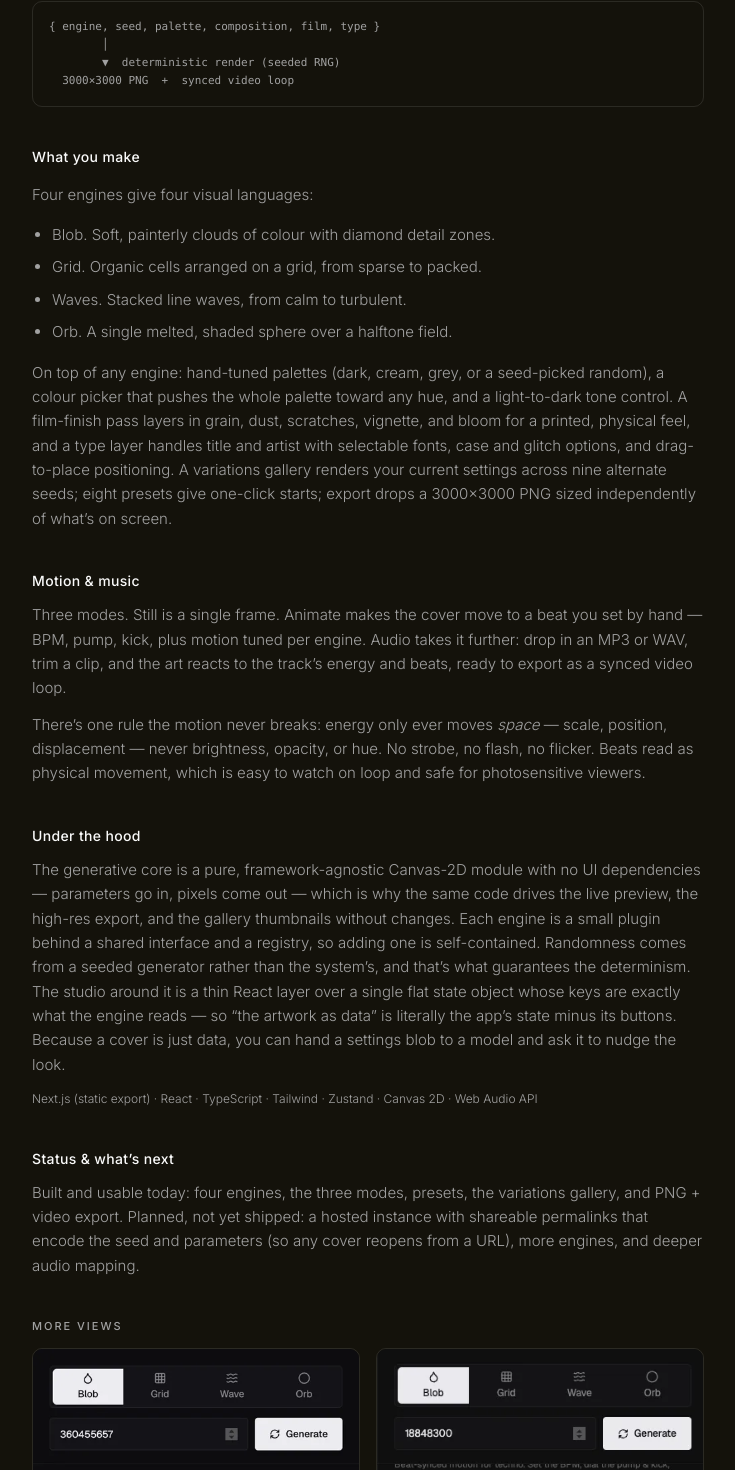
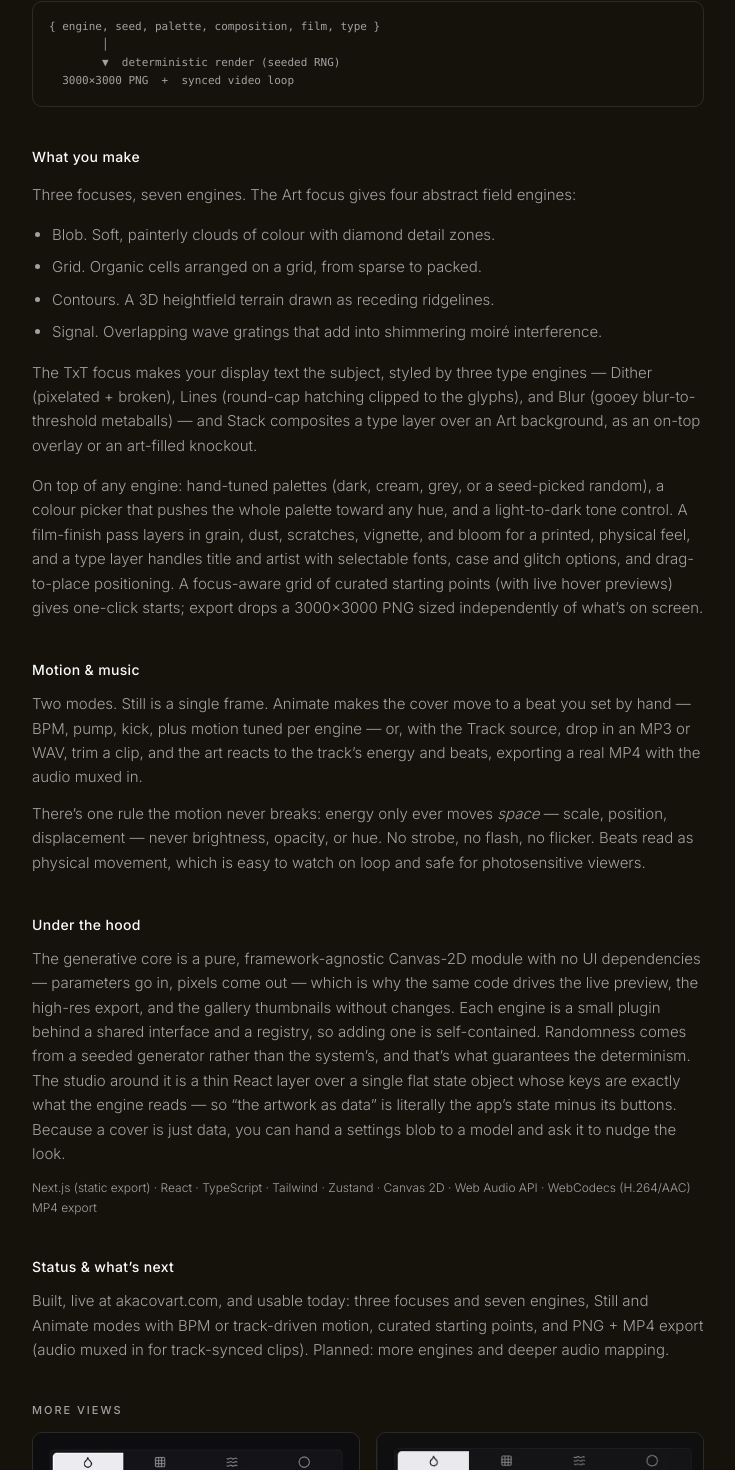
Before and after one commit to akaieuan/fkayion, a Next.js app: page /demo/akacovart in a window 1280 px wide. Shown: the part 1165-2635 px from the top of the page, without its empty margins (272-1007 px from the left). Built offline with nearby package versions, Linux system fonts and the light colour scheme.

Commit message:
README-consistency audit across 10 GitHub-linked pages (HITL Kit 15 primitives/v0.6, eval-kit v0.3.1, Collapse 21 lessons + shipped MCP scaffold, Hologram PyPI + tool framing, akaCOVART 3-focus/7-engine reality) + pixel-disc icons for the last two text cards

```diff
--- a/app/demo/akacovart/page.tsx
+++ b/app/demo/akacovart/page.tsx
@@ -136,7 +136,10 @@ export default function AkaCovartProjectPage() {
 
           <section className="space-y-4">
             <h2 className="text-sm font-medium tracking-wide text-foreground">What you make</h2>
-            <p>Four engines give four visual languages:</p>
+            <p>
+              Three focuses, seven engines. The <span className="text-foreground/85">Art</span> focus
+              gives four abstract field engines:
+            </p>
             <ul className="list-disc space-y-2 pl-5 marker:text-muted-foreground/50">
               <li>
                 <span className="text-foreground/85">Blob.</span> Soft, painterly clouds of colour with
@@ -147,34 +150,41 @@ export default function AkaCovartProjectPage() {
                 from sparse to packed.
               </li>
               <li>
-                <span className="text-foreground/85">Waves.</span> Stacked line waves, from calm to
-                turbulent.
+                <span className="text-foreground/85">Contours.</span> A 3D heightfield terrain drawn as
+                receding ridgelines.
               </li>
               <li>
-                <span className="text-foreground/85">Orb.</span> A single melted, shaded sphere over a
-                halftone field.
+                <span className="text-foreground/85">Signal.</span> Overlapping wave gratings that add
+                into shimmering moiré interference.
               </li>
             </ul>
+            <p>
+              The <span className="text-foreground/85">TxT</span> focus makes your display text the
+              subject, styled by three type engines — Dither (pixelated + broken), Lines (round-cap
+              hatching clipped to the glyphs), and Blur (gooey blur-to-threshold metaballs) — and{' '}
+              <span className="text-foreground/85">Stack</span> composites a type layer over an Art
+              background, as an on-top overlay or an art-filled knockout.
+            </p>
             <p>
               On top of any engine: hand-tuned palettes (dark, cream, grey, or a seed-picked random), a
               colour picker that pushes the whole palette toward any hue, and a light-to-dark tone
               control. A film-finish pass layers in grain, dust, scratches, vignette, and bloom for a
               printed, physical feel, and a type layer handles title and artist with selectable fonts,
-              case and glitch options, and drag-to-place positioning. A variations gallery renders your
-              current settings across nine alternate seeds; eight presets give one-click starts; export
-              drops a 3000×3000 PNG sized independently of what’s on screen.
+              case and glitch options, and drag-to-place positioning. A focus-aware grid of curated starting
+              points (with live hover previews) gives one-click starts; export drops a 3000×3000 PNG
+              sized independently of what’s on screen.
             </p>
           </section>
 
           <section className="space-y-3">
             <h2 className="text-sm font-medium tracking-wide text-foreground">Motion &amp; music</h2>
             <p>
-              Three modes. <span className="text-foreground/85">Still</span> is a single frame.{' '}
+              Two modes. <span className="text-foreground/85">Still</span> is a single frame.{' '}
               <span className="text-foreground/85">Animate</span> makes the cover move to a beat you set
-              by hand — BPM, pump, kick, plus motion tuned per engine.{' '}
-              <span className="text-foreground/85">Audio</span> takes it further: drop in an MP3 or WAV,
-              trim a clip, and the art reacts to the track’s energy and beats, ready to export as a
-              synced video loop.
+              by hand — BPM, pump, kick, plus motion tuned per engine — or, with the{' '}
+              <span className="text-foreground/85">Track</span> source, drop in an MP3 or WAV, trim a
+              clip, and the art reacts to the track’s energy and beats, exporting a real MP4 with the
+              audio muxed in.
             </p>
             <p>
               There’s one rule the motion never breaks: energy only ever moves{' '}
@@ -199,17 +209,17 @@ export default function AkaCovartProjectPage() {
             </p>
             <p className="text-[12px] text-muted-foreground/70">
               Next.js (static export) · React · TypeScript · Tailwind · Zustand · Canvas 2D · Web Audio
-              API
+              API · WebCodecs (H.264/AAC) MP4 export
             </p>
           </section>
 
           <section className="space-y-3">
             <h2 className="text-sm font-medium tracking-wide text-foreground">Status &amp; what’s next</h2>
             <p>
-              Built and usable today: four engines, the three modes, presets, the variations gallery,
-              and PNG + video export. Planned, not yet shipped: a hosted instance with shareable
-              permalinks that encode the seed and parameters (so any cover reopens from a URL), more
-              engines, and deeper audio mapping.
+              Built, live at akacovart.com, and usable today: three focuses and seven engines, Still and
+              Animate modes with BPM or track-driven motion, curated starting points, and PNG + MP4
+              export (audio muxed in for track-synced clips). Planned: more engines and deeper audio
+              mapping.
             </p>
           </section>
 
--- a/app/demo/akaoss/page.tsx
+++ b/app/demo/akaoss/page.tsx
@@ -28,10 +28,10 @@ const measurement: Project[] = [
     status: 'v0.6',
   },
   {
-    name: 'EVAL Kit',
+    name: 'eval-kit',
     href: '/demo/eval-kit',
     blurb: 'A measurement instrument for multi-step research agents: YAML suites, per-step tool-match auto-scoring, a five-dimension human rubric, deterministic replay. Humans score, not LLMs.',
-    status: 'v0.3',
+    status: 'v0.3.1',
   },
   {
     name: 'tag-kit',
@@ -47,13 +47,13 @@ const tooling: Project[] = [
     name: 'Collapse',
     href: '/demo/collapse',
     blurb: 'A Claude Code skill-building framework — compile MDX lessons and Jupyter notebooks into SKILL.md files Claude reaches for first.',
-    status: 'v0.1',
+    status: 'v0.1.0',
   },
   {
     name: 'Hologram',
     href: '/demo/hologram',
     blurb: 'Live observability, guided skills, and a non-destructive MCP surface for Blender → glTF pipelines. Stdlib Python, no build step.',
-    status: 'v0.5',
+    status: 'v0.5.0',
   },
 ]
 
--- a/app/demo/hologram/page.tsx
+++ b/app/demo/hologram/page.tsx
@@ -163,7 +163,7 @@ export default function HologramProjectPage() {
             <h2 className="text-sm font-medium tracking-wide text-foreground">The MCP surface</h2>
             <p>
               The server imports no project code — it only reads files and your config. An agent gets
-              five read-only tools:
+              five tools — four read-only, plus a non-destructive render:
             </p>
             <ul className="list-disc space-y-2 pl-5 marker:text-muted-foreground/50">
               <li>
@@ -220,7 +220,7 @@ live Blender ──(socket :9876)── render_asset ─> PNG`}
             </p>
             <pre className="overflow-x-auto rounded-lg border border-border/80 bg-muted/30 p-4 text-[11.5px] leading-relaxed text-foreground/80">
 {`# the dashboard — point it at any project with exported GLBs
-uvx --from git+https://github.com/akaieuan/Hologram hologram dashboard
+uvx --from hologram-gltf hologram dashboard
 
 # the Claude Code plugin — live feed + MCP tools + skills
 /plugin marketplace add akaieuan/Hologram
@@ -229,8 +229,9 @@ uvx --from git+https://github.com/akaieuan/Hologram hologram dashboard
             <p>
               <code className={code}>uvx</code> downloads the code (and a matching Python 3.10+) the
               first time and caches it, so there&apos;s no release to download and no environment to
-              maintain. Prefer a classic install? From a clone,{' '}
-              <code className={code}>pip install -e .</code> still gives you a plain{' '}
+              maintain. Prefer a classic install?{' '}
+              <code className={code}>pip install hologram-gltf</code> (or, from a clone,{' '}
+              <code className={code}>pip install -e .</code>) still gives you a plain{' '}
               <code className={code}>hologram</code> command.
             </p>
           </section>
--- a/app/demo/page.tsx
+++ b/app/demo/page.tsx
@@ -19,6 +19,8 @@ import trickleKit from '@/public/trickle-ui-kit.webp'
 import researchOs from '@/public/research-os.webp'
 import musicChat from '@/public/music-analysis-chat.webp'
 import brooklynDead from '@/public/brooklyn-dead.webp'
+import iconHowIWork from '@/public/icon-howiwork.webp'
+import iconFeedback from '@/public/icon-feedback.webp'
 
 const profileLinks = [
   { label: 'GitHub', href: 'https://github.com/akaieuan' },
@@ -95,7 +97,7 @@ const projects: ProjectCardItem[] = [
     title: 'HITL Kit',
     tags: ['Open source', 'Write-up'],
     description:
-      'Design system, eleven HITL primitives, shadcn registry, and personal research paper.',
+      'Design system, fifteen HITL primitives, six @hitl-kit/* npm packages, shadcn registry, and personal research paper.',
     href: '/demo/hitl-kit',
     img: hitlKitHero,
   },
@@ -121,12 +123,14 @@ const projects: ProjectCardItem[] = [
     description:
       'Product design, validation, and how the Kit, Research OS, and team test log connect.',
     href: '/demo/hitl-practice',
+    img: iconHowIWork,
   },
   {
     title: 'User feedback + design log',
     tags: ['HITL-AI', 'External'],
     description: 'HITL-AI team test log on Kraa.',
     href: 'https://kraa.io/team-test-log042',
+    img: iconFeedback,
   },
   {
     title: 'Inertial - Content Moderation Tool',
```
Also changed, not shown: app/demo/collapse/page.tsx (+7 -7 lines), app/demo/eval-kit/page.tsx (+4 -4 lines), app/demo/hitl-kit/page.tsx (+11 -9 lines), public/icon-feedback.webp (added), public/icon-howiwork.webp (added).
